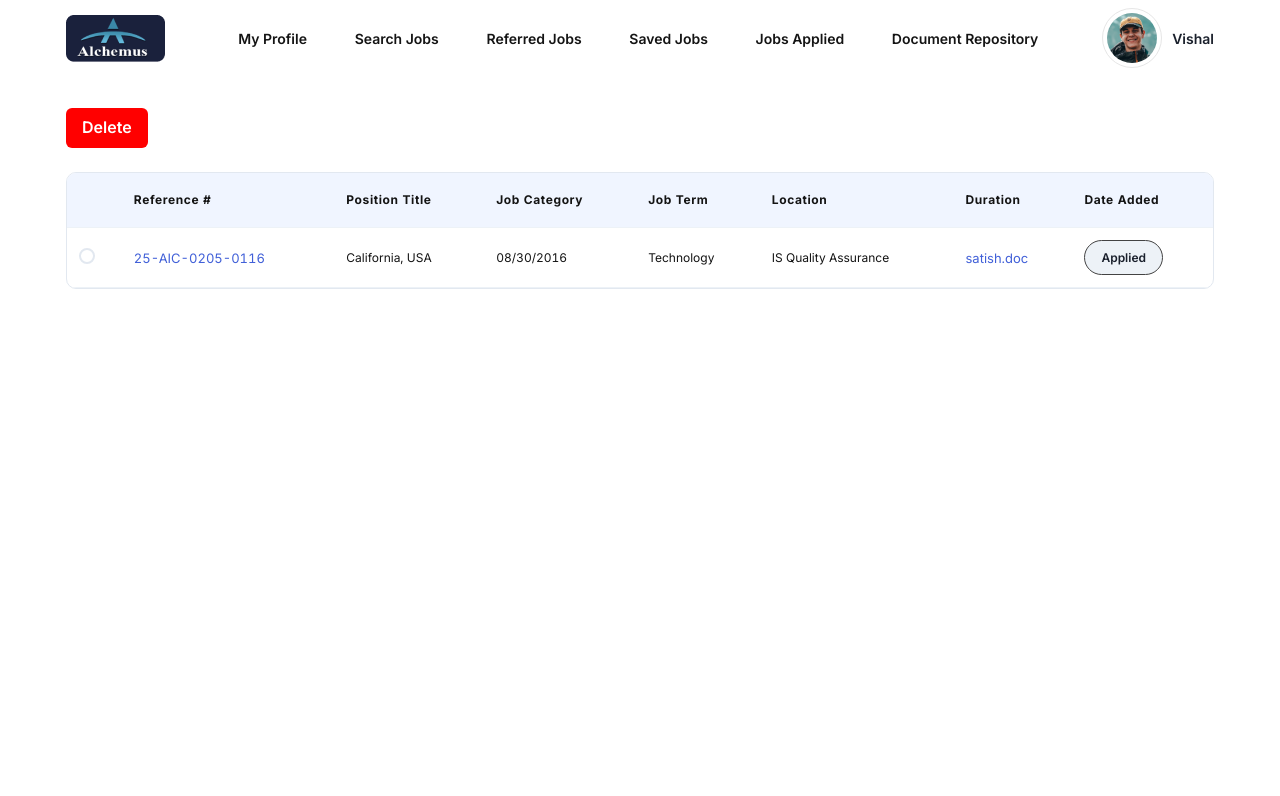
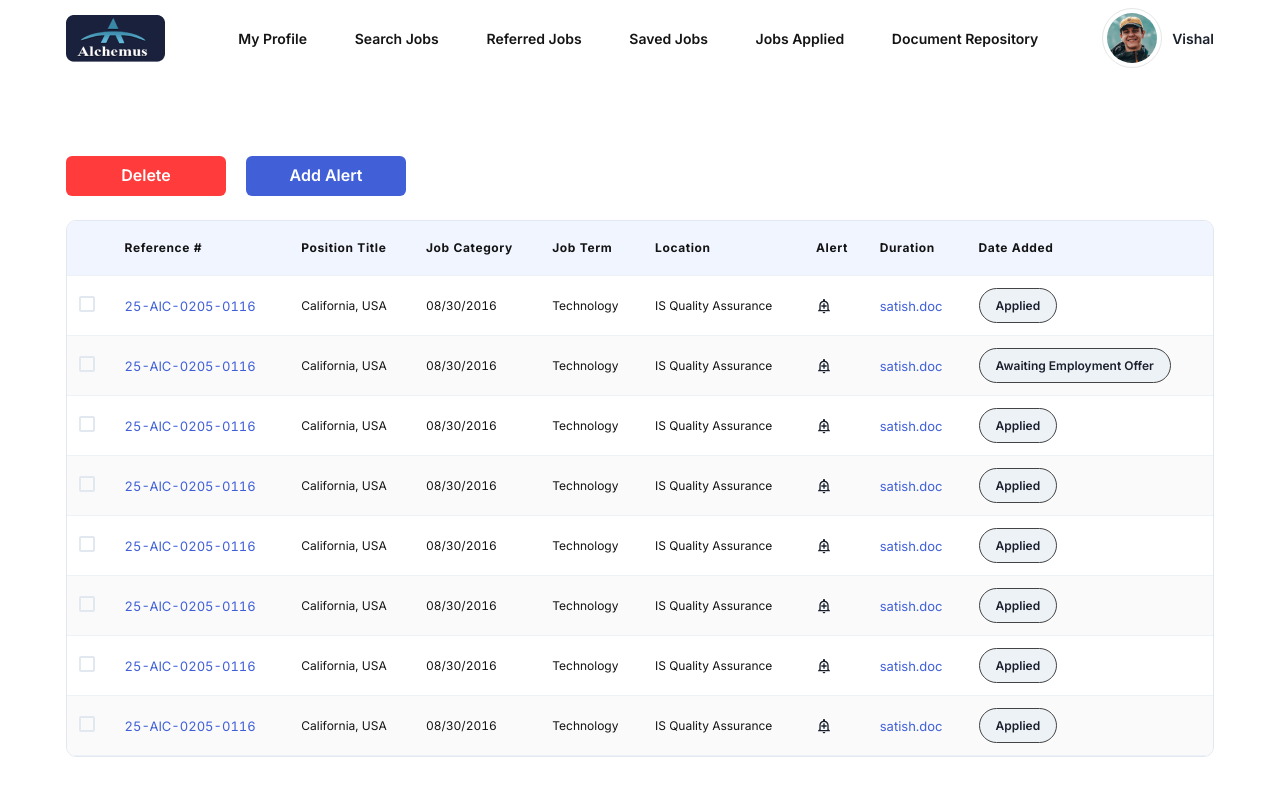
Before and after one commit to GowrishankarSMenon/backendtesting, a React (Create React App) app: page /savejob in a window 1280 px wide. Shown: the top 796 px of the page. Built offline with nearby package versions, Linux system fonts and the light colour scheme.

Commit message:
add alert button

```diff
--- a/src/json/tableHeader.json
+++ b/src/json/tableHeader.json
@@ -20,6 +20,7 @@
       { "radio": true, "head_Title": "Job Category" },
       { "radio": true, "head_Title": "Job Term" },
       { "radio": true, "head_Title": "Location" },
+      { "radio": true, "head_Title": "Alert" },
       { "radio": true, "head_Title": "Duration" },
       { "radio": true, "head_Title": "Date Added" }
     ]
--- a/src/pages/saveJobsPage.jsx
+++ b/src/pages/saveJobsPage.jsx
@@ -10,7 +10,14 @@ const SaveJobsPage = () => {
   return (
     <Box mb={24} className="user-jobs-lists page-width">
       <Box>
-        <Button mt={8} bgColor={'red'} color={'white'}>Delete</Button>
+        <div className="gap-5 flex md:mt-20 mt-10 justify-start items-center">
+          <Button
+            className="w-40 !text-white !bg-[#FF3B3B]"
+          >
+            Delete
+          </Button>
+          <Button className="w-40  !text-white !bg-[#4160D8]">Add Alert</Button>
+        </div>
         <SaveTable jobList={jobList} table_head={table_head} table="Save" />
       </Box>
     </Box>
--- a/src/table/SaveTable.js
+++ b/src/table/SaveTable.js
@@ -1,4 +1,4 @@
-import React from "react";
+import React,{useState} from "react";
 import {
   Table,
   Thead,
@@ -14,12 +14,22 @@ import {
   Text,
   Link,
   Button,
-  Radio,
-  RadioGroup,
+  Checkbox
 } from "@chakra-ui/react";
+import { MdOutlineAddAlert } from "react-icons/md";
+import { MdAddAlert } from "react-icons/md";
+
+
 
 const SaveTable = ({ jobList, table_head, new_table }) => {
-  const [value, setValue] = React.useState("1");
+  const [selectedValues, setSelectedValues] = useState([]);
+
+  const handleCheckboxChange = (id) => {
+    setSelectedValues((prev) =>
+      prev.includes(id) ? prev.filter((value) => value !== id) : [...prev, id]
+    );
+  };
+
   return (
     <TableContainer
       className=""
@@ -40,13 +50,14 @@ const SaveTable = ({ jobList, table_head, new_table }) => {
         <Tbody>
           {jobList.length > 0
             ? jobList.map((list, i) => {
-                if (i < 1) {
+                 {
                   return (
                     <Tr key={list.id}>
                       <Td>
-                        <RadioGroup onChange={setValue} value={value}>
-                          <Radio value={i + 1}></Radio>
-                        </RadioGroup>
+                        <Checkbox
+                          isChecked={selectedValues.includes(list.id)}
+                          onChange={() => handleCheckboxChange(list.id)}
+                        />
                       </Td>
                       <Td>
                         <Link>{list.reference}</Link>
@@ -62,6 +73,9 @@ const SaveTable = ({ jobList, table_head, new_table }) => {
                       </Td>
                       <Td>
                         <Text>{list.type}</Text>
+                      </Td>
+                      <Td>
+                        <MdOutlineAddAlert />
                       </Td>
                       <Td>
                         <Link>{list.resume}</Link>
```
Also changed, not shown: src/assests/icons/alert.svg (added).
